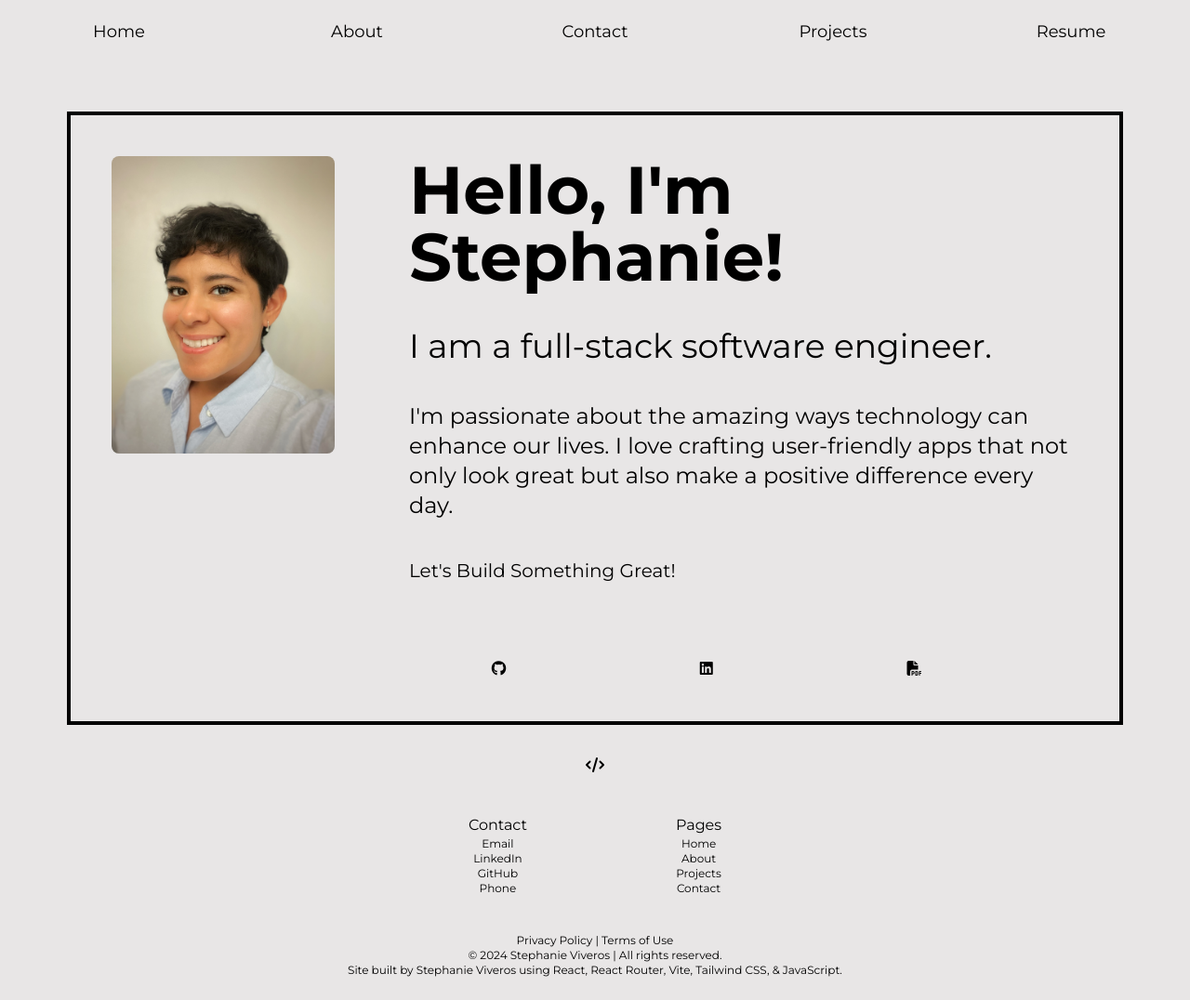
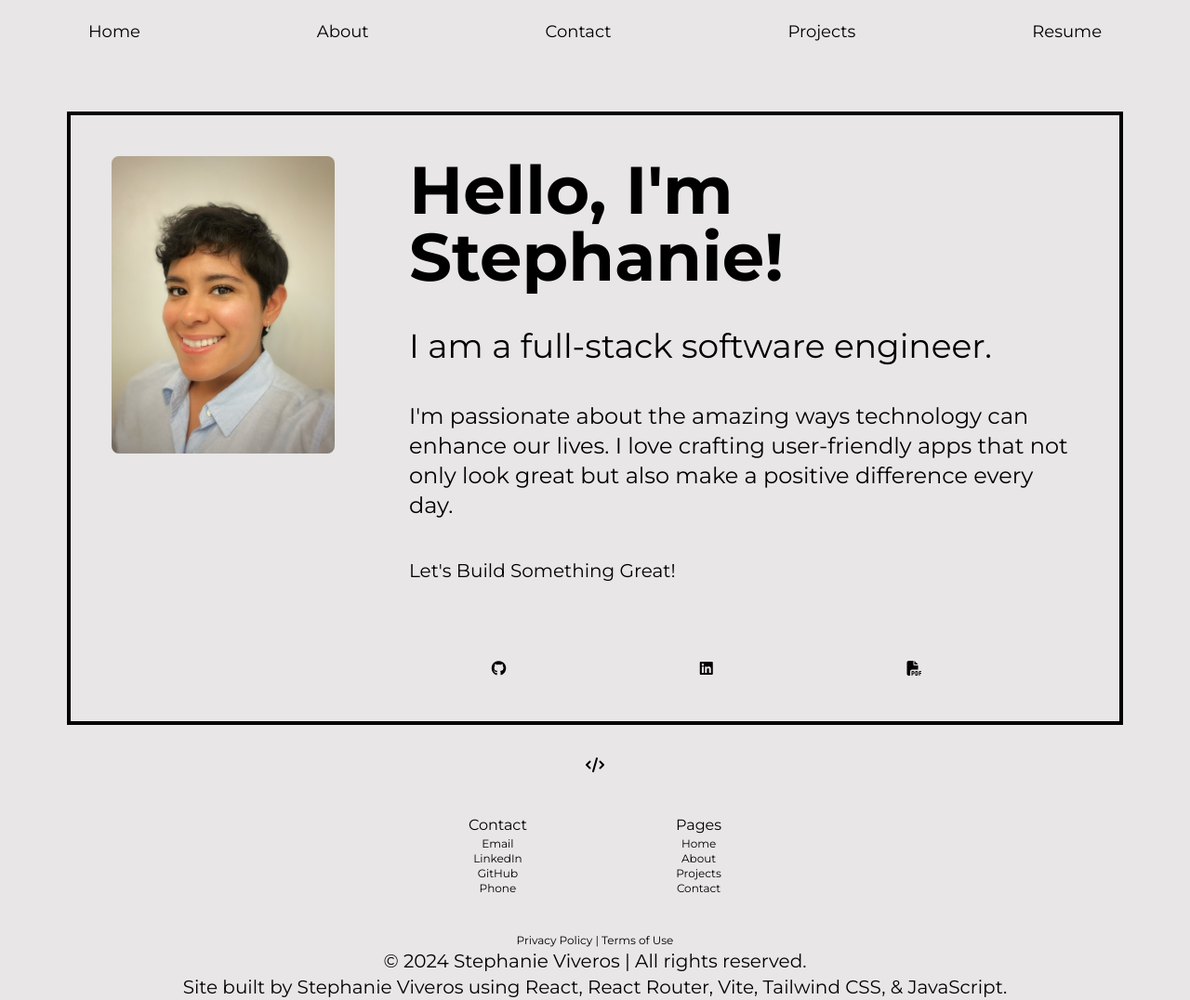
Before and after one commit to MidKnight92/stephanie-viveros-react-portfolio, a React (Vite) app: page /home in a window 1280 px wide. Shown: the whole page at 93% size. Before the commit the page ends 1052 px from the top, so only its background shows below. Built offline with nearby package versions, Linux system fonts and the light colour scheme.

Commit message:
More CSS clean up

```diff
--- a/index.html
+++ b/index.html
@@ -24,7 +24,7 @@
       crossorigin="anonymous"
     ></script>
   </head>
-  <body class="bg-background max-h-screen font-sans text-black">
+  <body class="bg-background font-sans">
     <div id="root"></div>
     <noscript>Please enable JavaScript to view this site.</noscript>
     <script type="module" src="/src/main.jsx"></script>
--- a/src/components/Home.jsx
+++ b/src/components/Home.jsx
@@ -10,7 +10,7 @@ const Home = ({ title }) => {
         alt="Stephanie Viveros headshot"
       />
       <div>
-        <h1 className="ml-20 lg:text-6xl xl:text-7xl md:text-5xl sm:text-4xl">
+        <h1 className="ml-20">
           Hello, I'm Stephanie!
         </h1>
         <h2 className="ml-20 text-4xl mt-10">
@@ -62,9 +62,7 @@ export default Home;
 // 	•	Desktop: text-3xl
 // 	•	Large Desktop: text-4xl
 // 	•	Body Text:
-// 	•	Mobile: text-base
-// 	•	Tablet: text-lg
-// 	•	Desktop: text-xl
+
 // 	•	Button Text:
 // 	•	Mobile: text-base
 // 	•	Tablet: text-lg
--- a/src/components/Nav.jsx
+++ b/src/components/Nav.jsx
@@ -3,20 +3,20 @@ import { Link } from "react-router-dom";
 const Nav = () => {
   return (
     <nav className="mt-5">
-      <ul className="flex flex-row text-center">
-        <li className="basis-1/5 text-lg sm:text-base md:text-lg hover:underline">
+      <ul className="flex flex-row text-center container">
+        <li className="grow nav">
           <Link to="/home">Home</Link>
         </li>
-        <li className="basis-1/5 text-lg sm:text-base md:text-lg hover:underline">
+        <li className="grow nav">
           <Link to="/about">About</Link>
         </li>
-        <li className="basis-1/5 text-lg sm:text-base md:text-lg hover:underline">
+        <li className="grow nav">
           <Link to="/contact">Contact</Link>
         </li>
-        <li className="basis-1/5 text-lg sm:text-base md:text-lg hover:underline">
+        <li className="grow nav">
           <Link to="/projects">Projects</Link>
         </li>
-        <li className="basis-1/5 text-lg sm:text-base md:text-lg hover:underline">
+        <li className="grow nav">
           <Link to="/resume">Resume</Link>
         </li>
       </ul>
--- a/src/index.css
+++ b/src/index.css
@@ -6,9 +6,19 @@
 @layer base{
     h1 {
         @apply
-        text-6xl
         font-bold
         mx-auto
+        lg:text-6xl
+        xl:text-7xl
+        md:text-5xl
+        sm:text-4xl
+    }
+
+    p {
+        @apply
+        sm:text-base
+        md:text-lg
+        lg:text-xl
     }
 }
 
@@ -31,4 +41,14 @@
         mx-20
         p-10
     }
+
+    .nav {
+        @apply
+        sm:text-base
+        md:text-lg
+        lg:text-lg
+        xl:text-lg
+        hover:underline
+
+    }
 }
```
